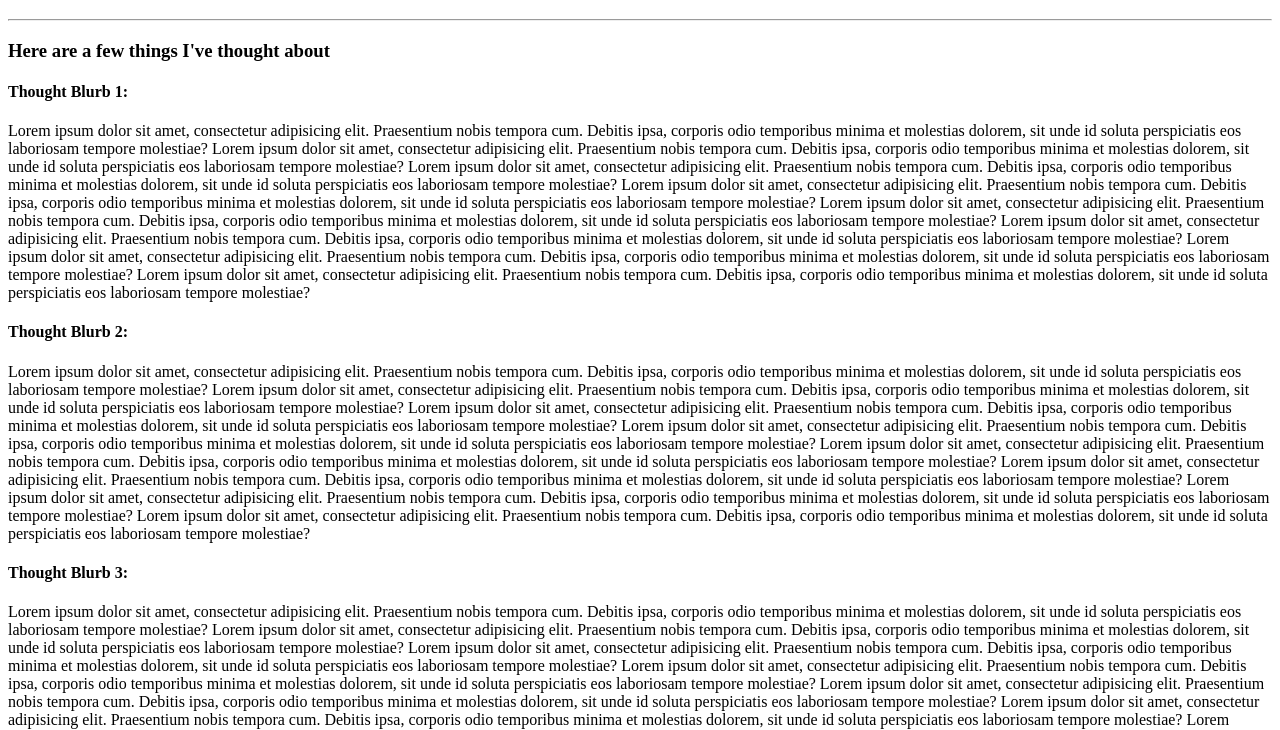
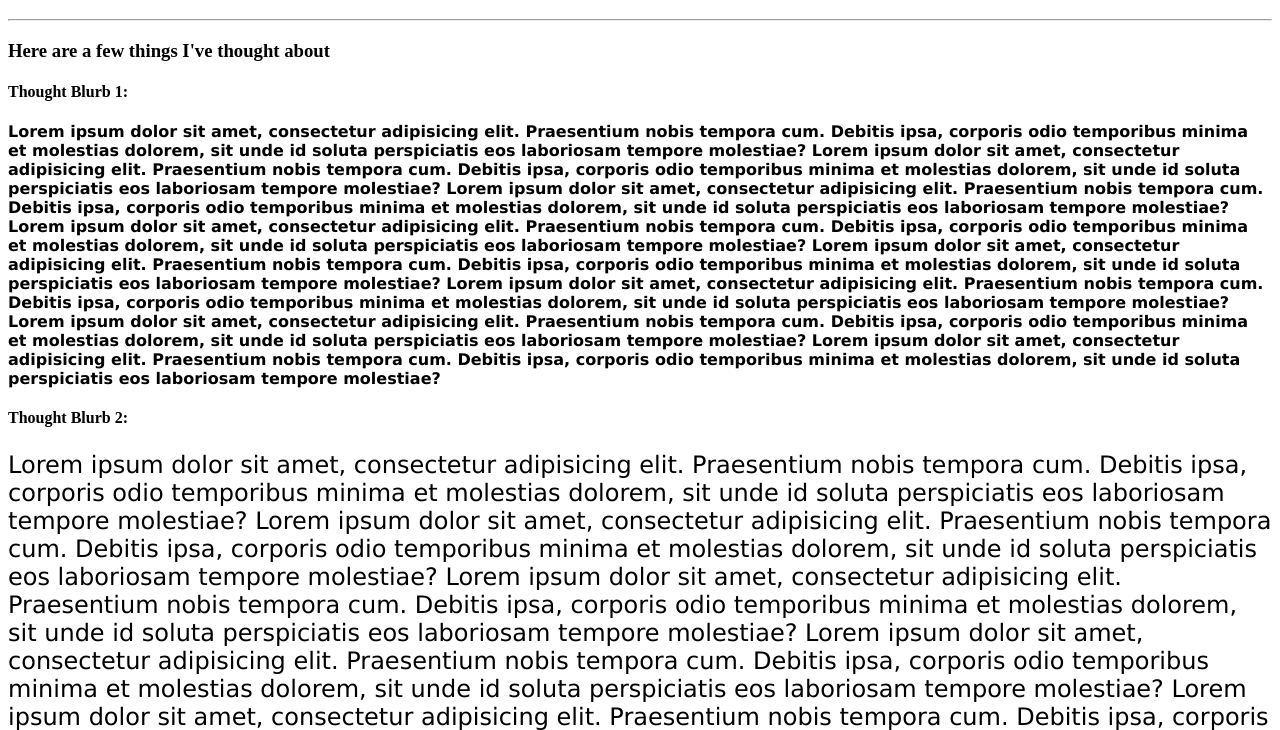
Before and after one commit to benzed3/practice_typography_02-07, a plain HTML site: page index.html in a window 1280 px wide. Shown: the part 61-791 px from the top of the page. Drawn offline with Linux system fonts and the light colour scheme.

Commit message:
changing typography for all paragraphs

```diff
--- a/index.html
+++ b/index.html
@@ -23,7 +23,7 @@
     <h3>Here are a few things I've thought about</h3>
 
     <h4>Thought Blurb 1:</h4>
-    <p>
+    <p class="para1">
         <!-- Add a class here! Bold the text! -->
         Lorem ipsum dolor sit amet, consectetur adipisicing elit. Praesentium nobis tempora cum. Debitis ipsa, corporis
         odio temporibus minima et molestias dolorem, sit unde id soluta perspiciatis eos laboriosam tempore molestiae?
@@ -50,7 +50,7 @@
     </p>
 
     <h4>Thought Blurb 2:</h4>
-    <p>
+    <p class="para2">
         <!-- Add a class here! Enlarge the font to 24px -->
         Lorem ipsum dolor sit amet, consectetur adipisicing elit. Praesentium nobis tempora cum. Debitis ipsa, corporis
         odio temporibus minima et molestias dolorem, sit unde id soluta perspiciatis eos laboriosam tempore molestiae?
@@ -77,7 +77,7 @@
     </p>
 
     <h4>Thought Blurb 3:</h4>
-    <p>
+    <p class="para3">
         <!-- Add a class here! Increase the line height to 50px -->
         Lorem ipsum dolor sit amet, consectetur adipisicing elit. Praesentium nobis tempora cum. Debitis ipsa, corporis
         odio temporibus minima et molestias dolorem, sit unde id soluta perspiciatis eos laboriosam tempore molestiae?
--- a/style.css
+++ b/style.css
@@ -0,0 +1,15 @@
+p {
+    font-family: 'Lucida Sans', 'Lucida Sans Regular', 'Lucida Grande', 'Lucida Sans Unicode', Geneva, Verdana, sans-serif;
+}
+
+.para1 {
+    font-weight: bold;
+}
+
+.para2 {
+    font-size: 24px;
+}
+
+.para3 {
+    line-height: 50px;
+}
```
